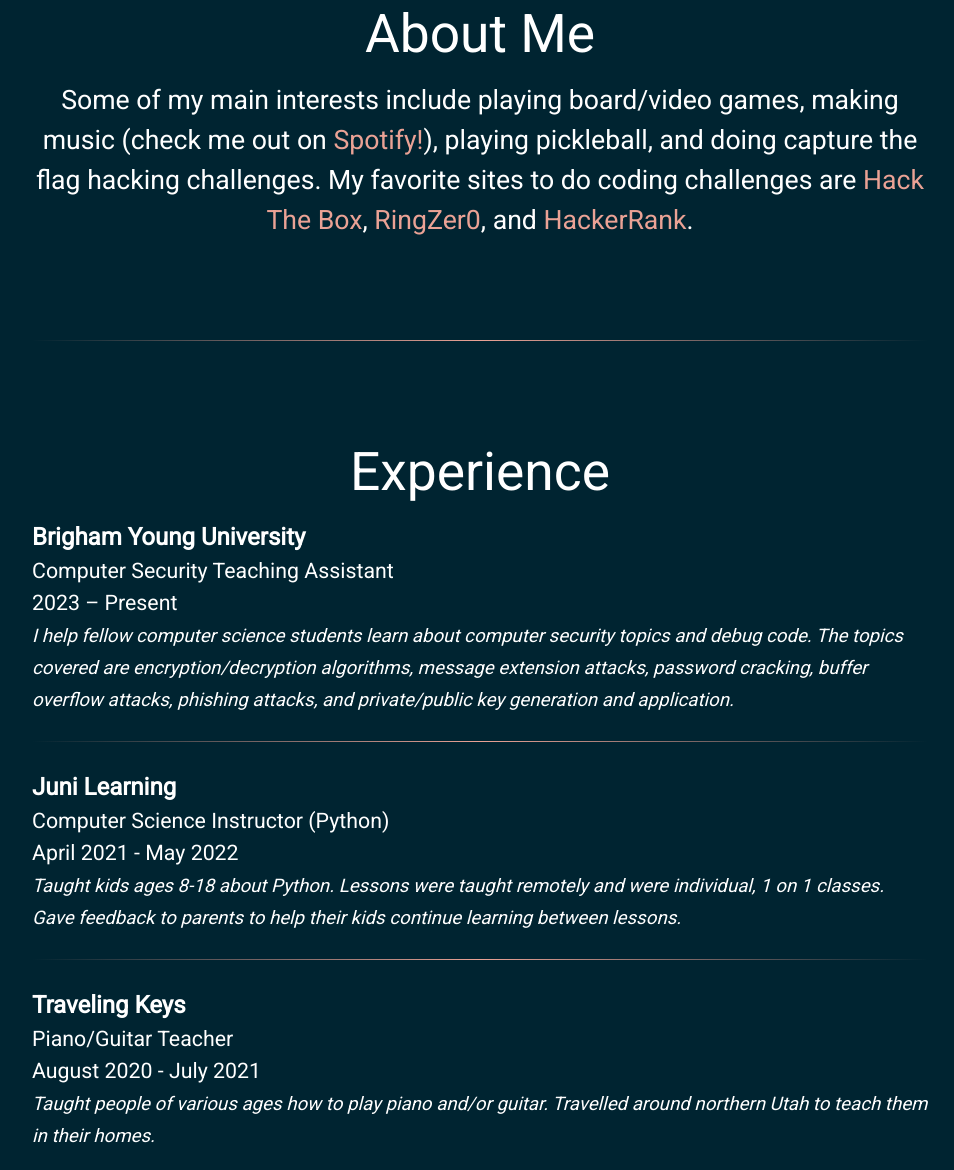
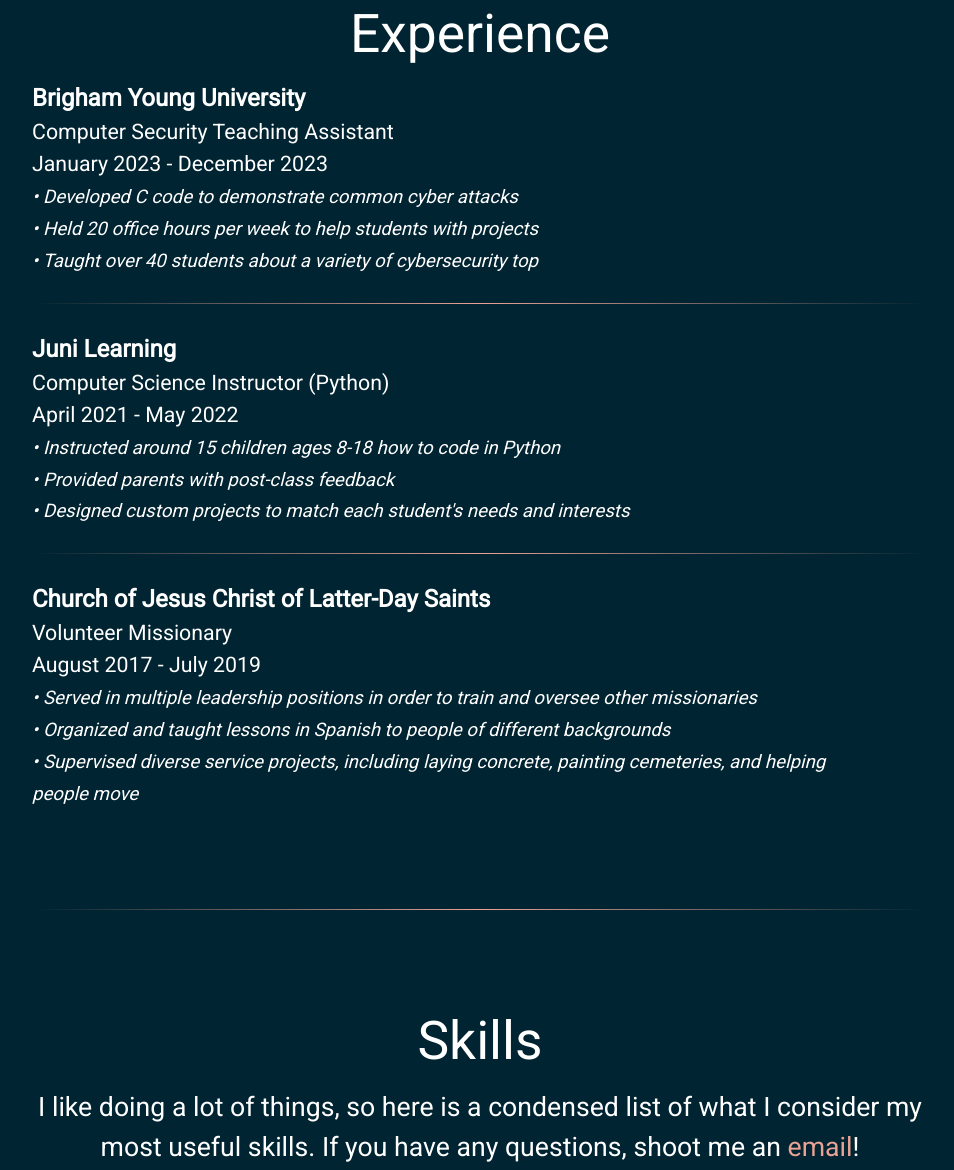
Before and after one commit to GitLlamma/GitLlamma.github.io, a plain HTML site: page index.html in a window 1280 px wide. Shown: the part 791-1961 px from the top of the page, without its empty margins (160-1114 px from the left). Drawn offline with nearby package versions, Linux system fonts and the light colour scheme.

Commit message:
old updates

```diff
--- a/index.html
+++ b/index.html
@@ -68,8 +68,7 @@
       <div class="first section">
         <div class="intro">
           <h3>Hi, my name is</h3><h1 id="myName" data-value="Josh Esplin">Josh Esplin</h1>
-          <p>I'm a computer science major at BYU expected to graduate
-            December 2023.</p>
+          <p>I recently graduated from BYU with a B.S. in Computer Science and a minor in Mathematics.</p>
         </div>
         <div class="intro">
           <div class="piccontainer">
@@ -78,42 +77,40 @@
           </div>
         </div>
       </div>
-      <hr id="about">
+      <!-- <hr id="about">
       <div class="section">
         <h2>About Me</h2>
-        <p>Some of my main interests include playing board/video games,
-          making music (check me out on
-          <a href="https://open.spotify.com/artist/2lx6bjeStAo7rtqV7seFoB">Spotify!</a>), playing pickleball, and doing capture the flag hacking
-          challenges.  My favorite sites to do coding challenges are <a href="https://www.hackthebox.com">Hack The Box</a>, <a href="https://ringzer0ctf.com/home">RingZer0</a>, and
-          <a href="https://www.hackerrank.com/products/main/">HackerRank</a>.</p>
-      </div>
+        <p></p>
+      </div> -->
       <hr id="experience">
       <div class="section">
         <h2>Experience</h2>
         <p class="experience"><strong>Brigham Young University</strong><br>Computer Security Teaching Assistant
-          <br> 2023 – Present
-          <br><em>I help fellow computer science students learn about computer security topics and debug code.
-            The topics covered are encryption/decryption algorithms, message extension attacks, password cracking,
-            buffer overflow attacks, phishing attacks, and private/public key generation and application.</em>
+          <br> January 2023 - December 2023
+          <br>
+          <em>
+            • Developed C code to demonstrate common cyber attacks<br>
+            • Held 20 office hours per week to help students with projects<br>
+            • Taught over 40 students about a variety of cybersecurity top<br>
+          </em>
         </p>
         <hr>
         <p class="experience"><strong>Juni Learning</strong><br>Computer Science Instructor (Python)
           <br> April 2021 - May 2022
-          <br><em>Taught kids ages 8-18 about Python.  Lessons were taught remotely and were individual, 1 on 1
-            classes.  Gave feedback to parents to help their kids continue learning between lessons.</em><br>
-        </p>
-        <hr>
-        <p class="experience"><strong>Traveling Keys</strong><br>Piano/Guitar Teacher
-          <br> August 2020 - July 2021
-          <br><em>Taught people of various ages how to play piano and/or guitar.  Travelled around northern Utah
-            to teach them in their homes.</em><br>
+          <br><em>
+            • Instructed around 15 children ages 8-18 how to code in Python<br>
+            • Provided parents with post-class feedback<br>
+            • Designed custom projects to match each student's needs and interests
+          </em><br>
         </p>
         <hr>
         <p class="experience"><strong>Church of Jesus Christ of Latter-Day Saints</strong><br>Volunteer Missionary
           <br> August 2017 - July 2019
-          <br><em>Served as a missionary in Chile for 2 years in various leadership positions.  Helped train
-            other missionaries and taught lessons to people daily.  Learned to speak fluent Spanish and basic Haitian
-            Creole.</em><br>
+          <br><em>
+            • Served in multiple leadership positions in order to train and oversee other missionaries<br>
+            • Organized and taught lessons in Spanish to people of different backgrounds<br>
+            • Supervised diverse service projects, including laying concrete, painting cemeteries, and helping<br>
+            people move</em><br>
         </p>
       </div>
       <hr id="skills">
```
